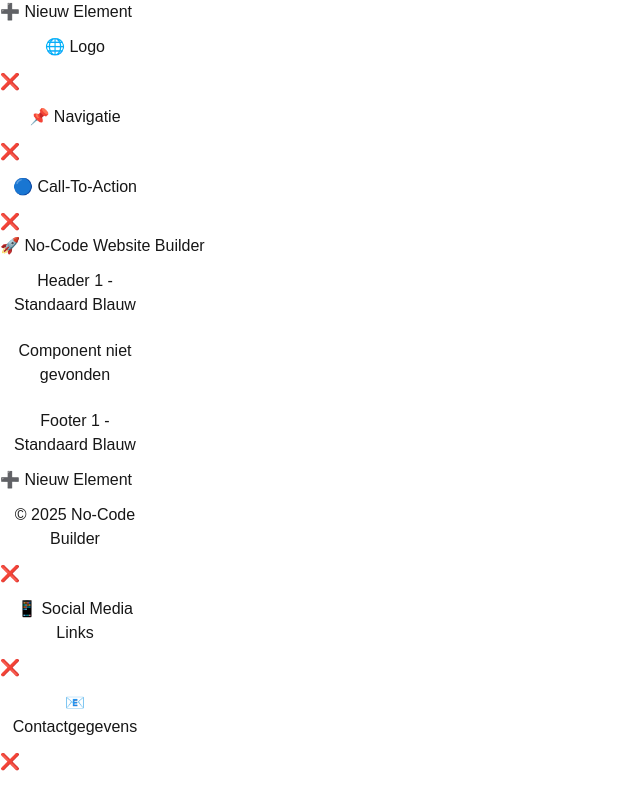
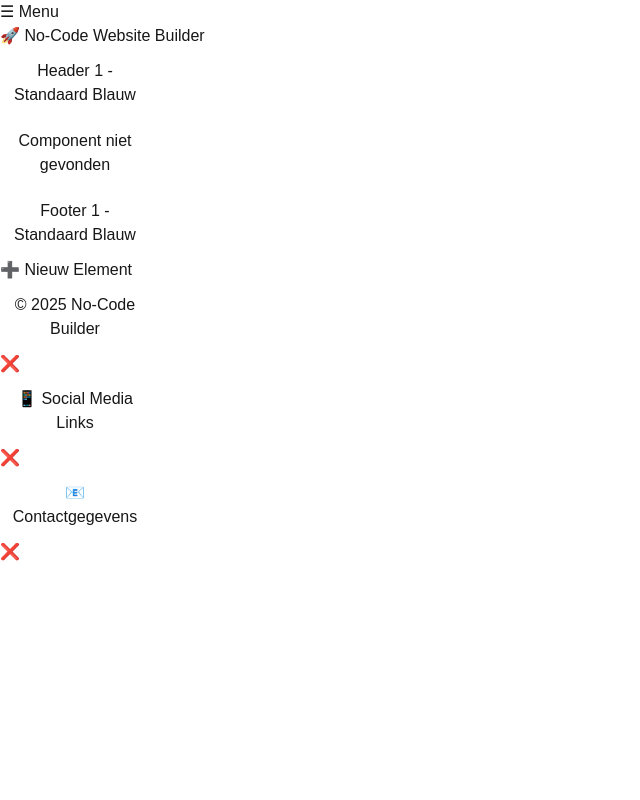
Before and after one commit to dreddyaell/no-code-builder, a Next.js app: page / in a window 1280 px wide. Shown: the whole page, without its empty margins (0-640 px from the left). Built offline with nearby package versions, Linux system fonts and the light colour scheme.

Commit message:
old method back

```diff
--- a/src/components/Header.tsx
+++ b/src/components/Header.tsx
@@ -1,60 +1,94 @@
+// components/Header.tsx
 "use client";
-import { useState } from "react";
+import { useState, useEffect } from "react";
 import { DndContext, closestCenter } from "@dnd-kit/core";
 import { SortableContext, arrayMove } from "@dnd-kit/sortable";
 import SortableItem from "./SortableItem";
 
+// Definieer het type voor de header items
+interface HeaderItem {
+  id: string;
+  content: string;
+  type: "text" | "image";
+}
+
 export default function Header() {
-  const [headerItems, setHeaderItems] = useState([
-    { id: "logo", content: "🌐 Logo" },
-    { id: "nav", content: "📌 Navigatie" },
-    { id: "cta", content: "🔵 Call-To-Action" },
-  ]);
+  const [headerItems, setHeaderItems] = useState<HeaderItem[]>([]);
+  const [menuOpen, setMenuOpen] = useState(false);
+  const [isClient, setIsClient] = useState(false);
 
-  const handleDragEnd = (event: any) => {
-    const { active, over } = event;
-    if (!over || active.id === over.id) return;
+  useEffect(() => {
+    setIsClient(true);
+    const storedItems = JSON.parse(localStorage.getItem("headerItems") || "[]");
+    setHeaderItems(storedItems);
+  }, []);
 
-    const oldIndex = headerItems.findIndex((item) => item.id === active.id);
-    const newIndex = headerItems.findIndex((item) => item.id === over.id);
+  useEffect(() => {
+    if (isClient) {
+      localStorage.setItem("headerItems", JSON.stringify(headerItems));
+    }
+  }, [headerItems, isClient]);
 
-    setHeaderItems(arrayMove(headerItems, oldIndex, newIndex));
+  const addNewElement = (type: "text" | "image") => {
+    const newItem: HeaderItem = {
+      id: `item-${crypto.randomUUID()}`,
+      content: type === "text" ? "📄 Nieuwe Tekst" : "🖼️ Nieuwe Afbeelding",
+      type,
     };
-
-  const addNewElement = () => {
-    const newItem = { id: `item-${Date.now()}`, content: "🆕 Nieuw Element" };
     setHeaderItems([...headerItems, newItem]);
   };
 
   const removeElement = (id: string) => {
-    setHeaderItems(headerItems.filter(item => item.id !== id));
+    setHeaderItems(headerItems.filter((item) => item.id !== id));
   };
 
   return (
     <header className="w-full fixed top-0 left-0 bg-blue-500 text-white p-4 shadow-md flex flex-col items-center">
       <button
-        onClick={addNewElement}
-        className="mb-2 p-2 bg-green-500 text-white rounded hover:bg-green-700"
+        onClick={() => setMenuOpen(!menuOpen)}
+        className="mb-2 p-2 bg-gray-700 text-white rounded hover:bg-gray-900"
       >
-        ➕ Nieuw Element
+        ☰ Menu
       </button>
-      <DndContext collisionDetection={closestCenter} onDragEnd={handleDragEnd}>
+      {menuOpen && (
+        <div className="bg-white text-black p-4 rounded shadow-md flex flex-col gap-2">
+          <button
+            onClick={() => addNewElement("text")}
+            className="p-2 bg-green-500 text-white rounded hover:bg-green-700"
+          >
+            ➕ Nieuw Tekstelement
+          </button>
+          <button
+            onClick={() => addNewElement("image")}
+            className="p-2 bg-blue-500 text-white rounded hover:bg-blue-700"
+          >
+            🖼️ Nieuw Afbeeldingselement
+          </button>
+        </div>
+      )}
+      {isClient && (
+        <DndContext collisionDetection={closestCenter}>
           <SortableContext items={headerItems.map((item) => item.id)}>
-          <div className="flex gap-4">
+            <div className="flex gap-4 p-4 border border-dashed border-white w-full min-h-[50px]">
               {headerItems.map((item) => (
-              <div key={item.id} className="flex items-center gap-2">
-                <SortableItem id={item.id}>{item.content}</SortableItem>
+                <SortableItem key={item.id} id={item.id}>
+                  {item.type === "text" ? (
+                    <span>{item.content}</span>
+                  ) : (
+                    <img src={item.content} alt="Afbeelding" className="w-16 h-16" />
+                  )}
                   <button
                     onClick={() => removeElement(item.id)}
-                  className="p-1 bg-red-500 text-white rounded hover:bg-red-700"
+                    className="ml-2 p-1 bg-red-500 text-white rounded hover:bg-red-700"
                   >
                     ❌
                   </button>
-              </div>
+                </SortableItem>
               ))}
             </div>
           </SortableContext>
         </DndContext>
+      )}
     </header>
   );
 }
```
Lines whose indentation alone changed are shown as unchanged.
